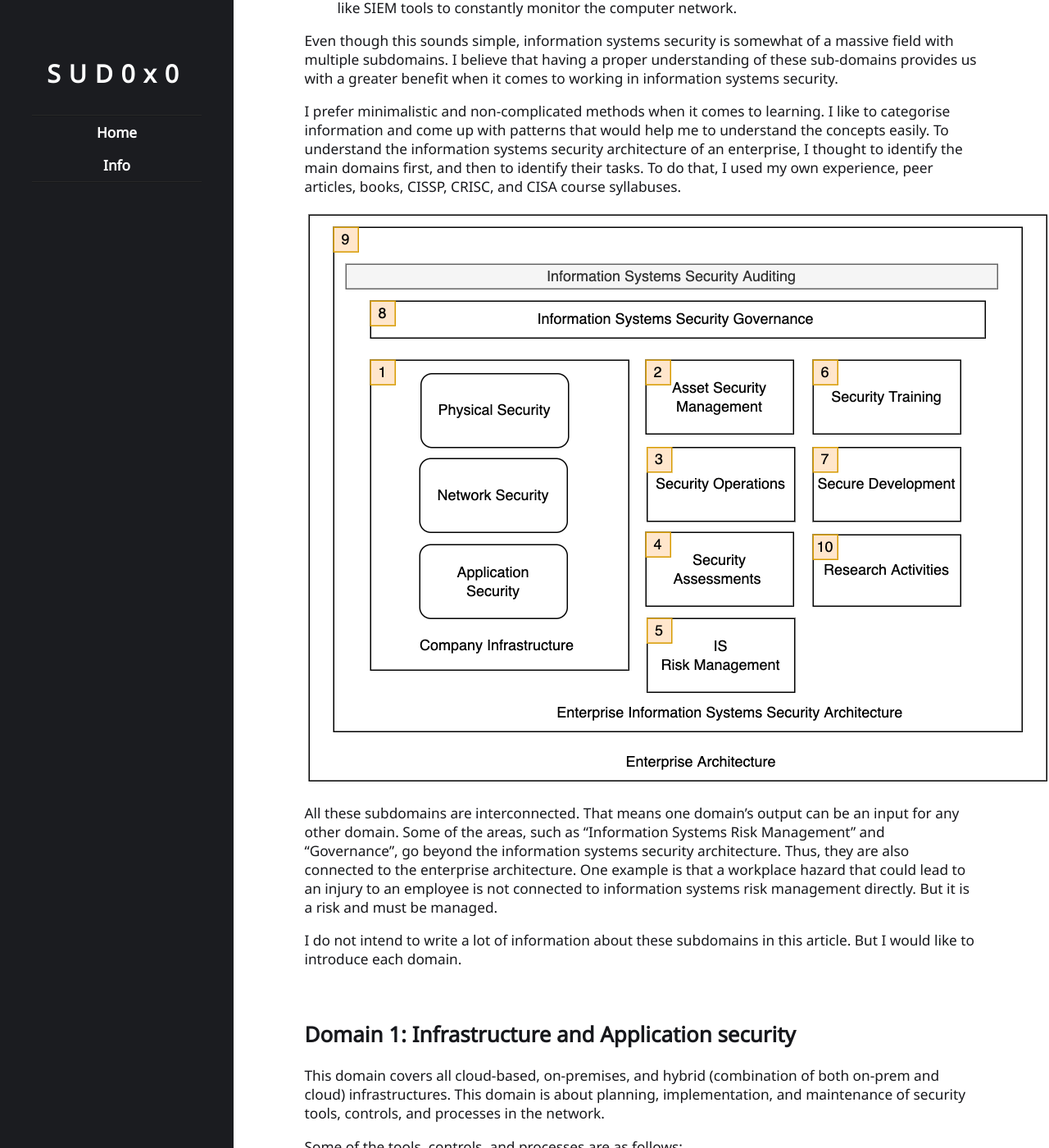
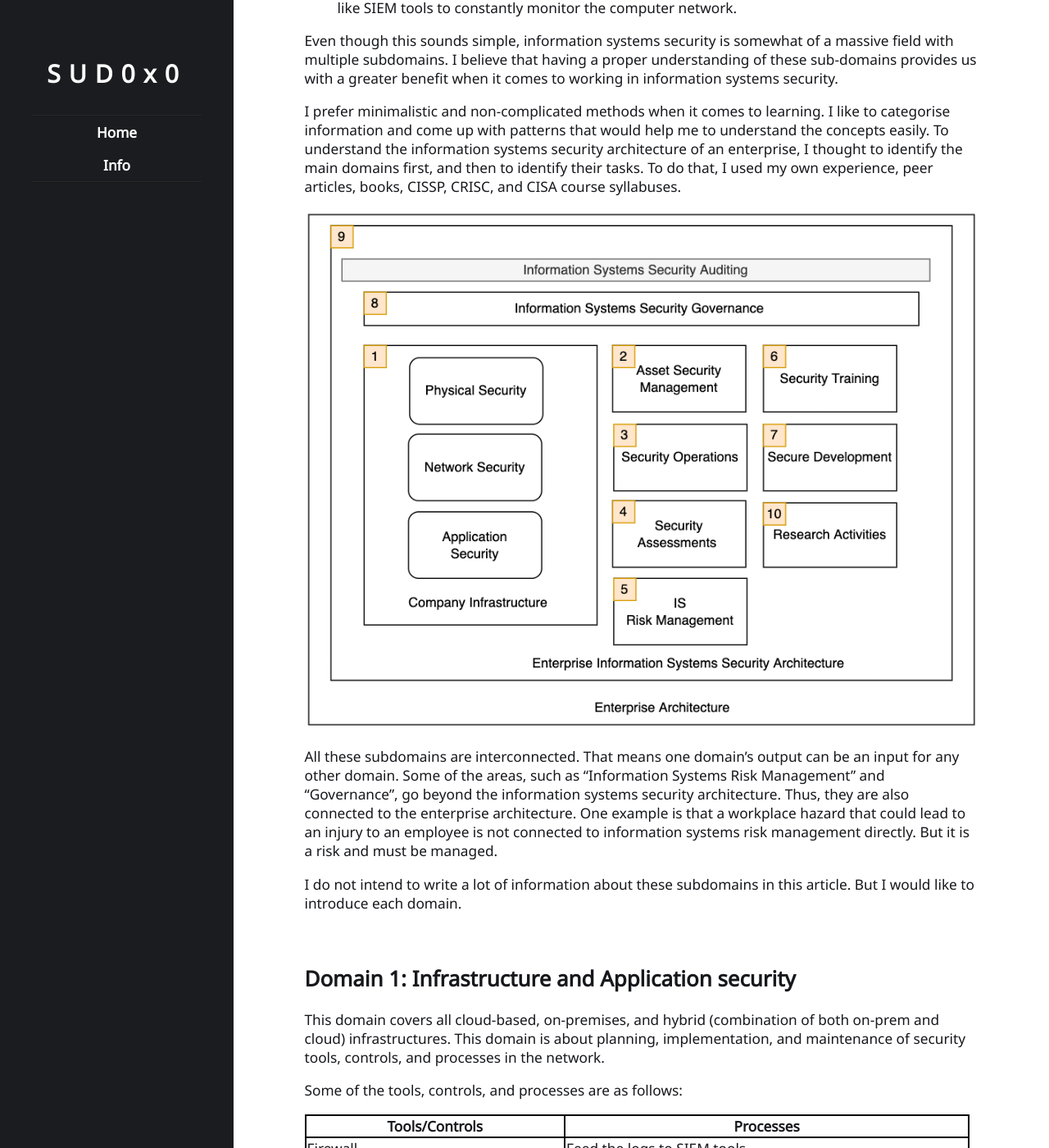
Before and after one commit to sud0x0/SUD0x0, a Jekyll site: the page built from _posts/2022-08-26-How-I-use-my-simple-architecture-to-understand-the-world-of-information-systems-security.md, in a window 1280 px wide and 1400 px high, scrolled down 3212 px. Shown: the whole window at 82% size. Built offline with Jekyll 4.4.1, drawn with Linux system fonts in a browser that asks for light colours.

Commit message:
CSS Edit

```diff
--- a/_posts/2022-08-26-How-I-use-my-simple-architecture-to-understand-the-world-of-information-systems-security.md
+++ b/_posts/2022-08-26-How-I-use-my-simple-architecture-to-understand-the-world-of-information-systems-security.md
@@ -7,7 +7,7 @@ excerpt: "Add here"
 Keywords: Information Systems Security, Cyber Security
 ---
 
-<img src="https://sud0x0.com/images/article-1.jpeg"  width="100%">
+<img class="blog-main-image" src="https://sud0x0.com/images/article-1.jpeg">
 <p style="font-size:12px"><a href="https://www.pexels.com/photo/white-and-brown-concrete-building-1119972/" target="_blankl">Photo by Johannes Plenio.</a></p>
 
 <br>
--- a/css/Main.css
+++ b/css/Main.css
@@ -193,8 +193,6 @@ article.x_0x0 {
     border-bottom: 1px solid green;
 }
 
-@media (max-width: 1000px) {
 img {
-    width: 100%;
-    }
+     max-width: 100%;
 }
```
